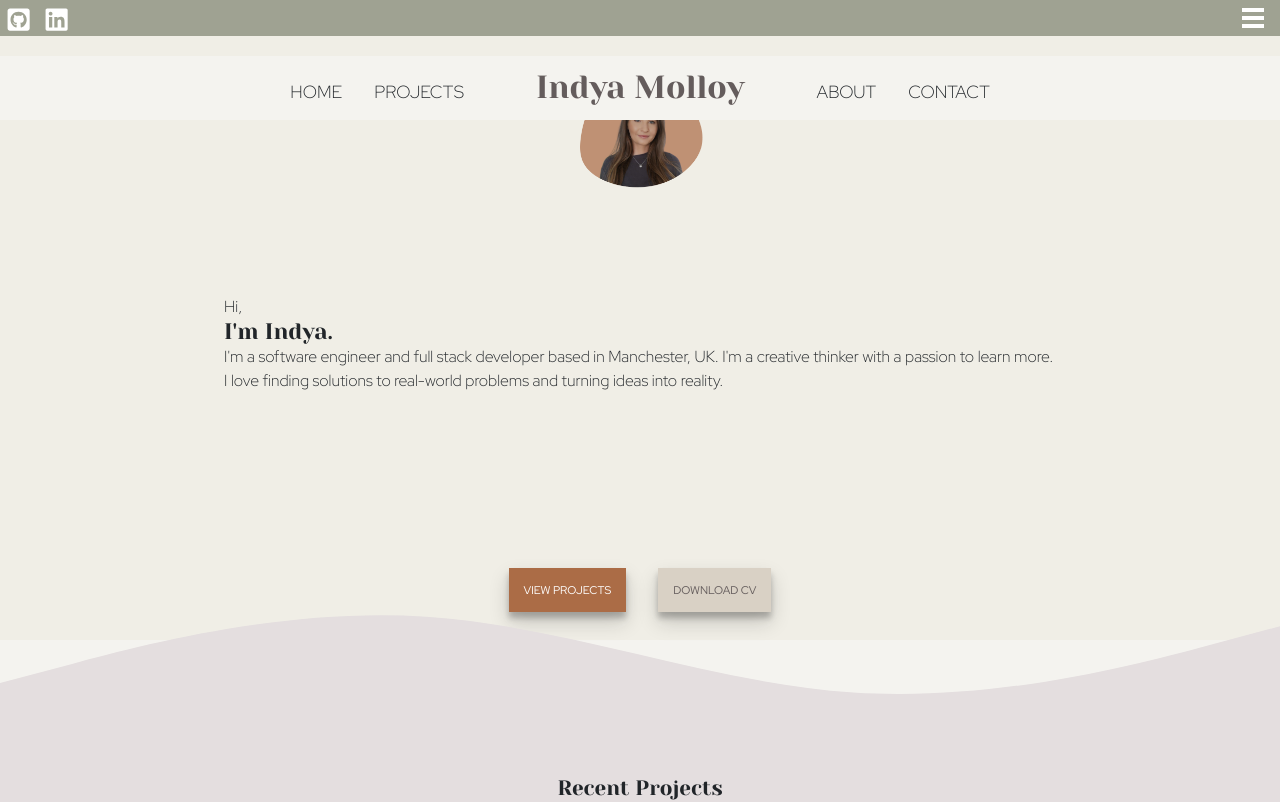
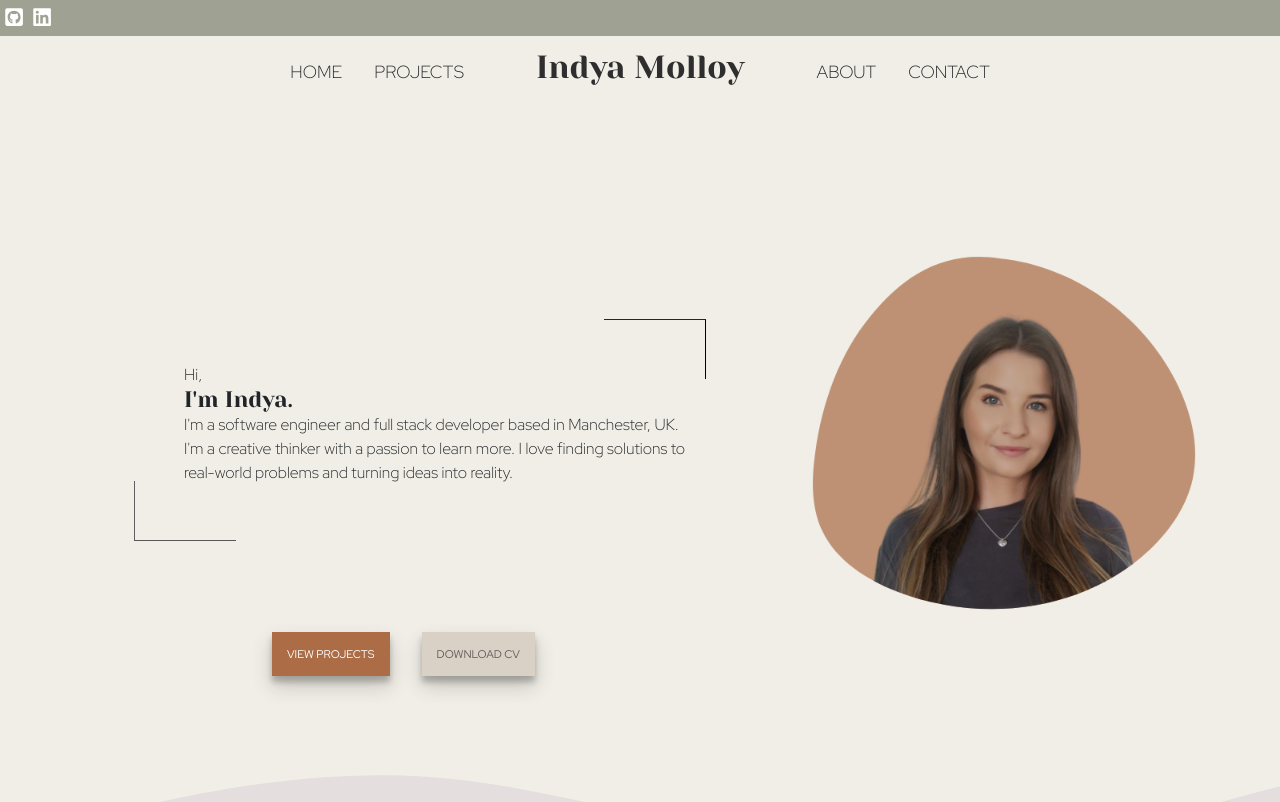
Before and after one commit to indyamolloy/Portfolio, a React (Create React App) app: page / in a window 1280 px wide. Shown: the top 802 px of the page. Built offline with nearby package versions, Linux system fonts and the light colour scheme; a web font is replaced by a local one.

Commit message:
mobile responsive finsihed

```diff
--- a/src/app.css
+++ b/src/app.css
@@ -4,7 +4,7 @@ body {
   padding: 0;
   /* overflow-x: hidden; */
 
-  background-color: #f4f3ef;
+  background-color: #f0eee6;
 }
 
 html,
--- a/src/components/Contact/Contact.js
+++ b/src/components/Contact/Contact.js
@@ -16,7 +16,7 @@ function Contact() {
         ></path>
       </svg>
       <h2 className={css.heading}>Contact</h2>
-      <div className={css.followContainer}>
+      {/* <div className={css.followContainer}>
         <button className={css.followButton} type="button">
           Connect on LinkedIn
         </button>
@@ -24,7 +24,7 @@ function Contact() {
         <button className={css.followButton} type="button">
           Follow on Github
         </button>
-      </div>
+      </div> */}
       <div className={css.formContainer}>
         <form method="POST" name="contactform" className="contactForm">
           <input type="hidden" name="form-name" value="contactForm" />
--- a/src/components/Contact/contact.module.css
+++ b/src/components/Contact/contact.module.css
@@ -18,7 +18,7 @@
 }
 
 .formContainer {
-  margin-top: 30vh;
+  margin-top: 20vh;
   width: 20%;
   height: 50%;
   position: relative;
@@ -82,7 +82,7 @@
 
 .wave {
   position: absolute;
-  top: -10vh;
+  top: -12vh;
   width: 100%;
 }
 
--- a/src/components/Hamburger/Hamburger.js
+++ b/src/components/Hamburger/Hamburger.js
@@ -1,21 +1,34 @@
 import { slide as Menu } from "react-burger-menu";
+import { Link } from "react-scroll";
 import "./styles.css";
 
 function Hamburger(props) {
   return (
     <Menu right>
-      <a className="menu-item" href="#home">
-        Home
-      </a>
-      <a className="menu-item" href="#projects">
-        Projects
-      </a>
-      <a className="menu-item" href="#about">
-        About
-      </a>
-      <a className="menu-item" href="#contact">
-        Contact
-      </a>
+      <Link to="home" activeClass="active" className="menu-item">
+        HOME
+      </Link>
+      <Link
+        to="projects"
+        activeClass="active"
+        spy={true}
+        className="menu-item"
+        offset={-220}
+      >
+        PROJECTS
+      </Link>
+      <Link
+        to="about"
+        activeClass="active"
+        spy={true}
+        className="menu-item"
+        offset={-100}
+      >
+        ABOUT
+      </Link>
+      <Link to="contact" activeClass="active" spy={true} className="menu-item">
+        CONTACT
+      </Link>
     </Menu>
   );
 }
--- a/src/components/Hamburger/styles.css
+++ b/src/components/Hamburger/styles.css
@@ -79,3 +79,9 @@
 .bm-item:hover {
   color: #ffffff;
 }
+
+@media screen and (min-width: 800px) {
+  .bm-burger-button {
+    visibility: hidden;
+  }
+}
--- a/src/components/Home/home.module.css
+++ b/src/components/Home/home.module.css
@@ -32,9 +32,33 @@ html {
 }
 
 .intro {
-  width: 65%;
+  width: 60%;
   margin: 0 auto;
   padding-top: 8vh;
+}
+
+.intro:after {
+  display: block;
+  content: "";
+  width: 20%;
+  height: 30%;
+  position: absolute;
+  top: 20px;
+  right: -10px;
+  border-top: 1px solid rgb(38, 38, 38);
+  border-right: 1px solid rgb(0, 0, 0);
+}
+
+.intro:before {
+  display: block;
+  content: "";
+  width: 20%;
+  height: 30%;
+  position: absolute;
+  bottom: -40px;
+  left: -50px;
+  border-bottom: 1px solid rgb(87, 87, 87);
+  border-left: 1px solid rgb(96, 96, 96);
 }
 
 .name {
@@ -76,7 +100,7 @@ html {
 
 .buttons {
   position: absolute;
-  top: 72vh;
+  top: 65vh;
   margin: 0 auto;
 }
 
@@ -108,7 +132,6 @@ html {
 }
 
 .projectsButton:visited {
-  color: rgba(0, 0, 0, 0.19);
   text-decoration: none;
 }
 
@@ -144,3 +167,60 @@ html {
     padding: 1.5vh;
   }
 } */
+
+@media screen and (min-width: 800px) {
+  .img {
+    position: absolute;
+    height: 50%;
+    width: auto;
+    margin: 0 auto;
+    top: 28vh;
+    right: 10vh;
+  }
+  .intro {
+    position: relative;
+    width: 40%;
+    padding-top: 8vh;
+    left: -25vh;
+  }
+
+  .wave {
+    position: absolute;
+    bottom: -16vh;
+    width: 100%;
+  }
+
+  .homeContainer {
+    /* background-color: black;
+  font-family: "Open Sans", sans-serif;
+  color: white;
+  width: 100vh; */
+    position: relative;
+
+    background-color: #f0eee6;
+
+    width: 100%;
+    height: 100vh;
+    display: inline-flex;
+    justify-content: center;
+    align-items: center;
+
+    padding-bottom: 0;
+    margin-bottom: 0;
+  }
+  .buttons {
+    position: absolute;
+    top: 80vh;
+    left: 20%;
+    width: 40%;
+  }
+}
+
+@media screen and (max-width: 800px) {
+  .intro:after {
+    display: none;
+  }
+  .intro:before {
+    display: none;
+  }
+}
--- a/src/components/Navbar/Navbar.js
+++ b/src/components/Navbar/Navbar.js
@@ -13,7 +13,6 @@ function Navbar() {
             to="home"
             activeClass="active"
             spy={true}
-            smooth={true}
             className={(css.navbarLinks, css.link)}
           >
             HOME
@@ -22,7 +21,6 @@ function Navbar() {
             to="projects"
             activeClass="active"
             spy={true}
-            smooth={true}
             className={(css.navbarLinks, css.link)}
             offset={-220}
           >
@@ -33,7 +31,6 @@ function Navbar() {
             to="about"
             activeClass="active"
             spy={true}
-            smooth={true}
             className={(css.navbarLinks, css.link)}
             offset={-100}
           >
@@ -43,7 +40,6 @@ function Navbar() {
             to="contact"
             activeClass="active"
             spy={true}
-            smooth={true}
             className={(css.navbarLinks, css.link)}
           >
             CONTACT
--- a/src/components/Navbar/navbar.module.css
+++ b/src/components/Navbar/navbar.module.css
@@ -1,7 +1,7 @@
 @import url("https://fonts.googleapis.com/css2?family=Red+Hat+Display:wght@300&family=Rozha+One&family=Yeseva+One&display=swap");
 
 .navbarContainer {
-  background-color: #f4f3ef;
+  background-color: #f0eee6;
   display: inline-flex;
   justify-content: center;
   align-items: center;
@@ -16,7 +16,7 @@
   /* border-bottom: white 0.8px solid; */
 }
 .link {
-  color: rgb(100, 92, 92);
+  color: rgb(46, 46, 46);
   font-size: 1.1em;
   font-family: "Red Hat Display", sans-serif;
   font-weight: 100;
@@ -24,7 +24,6 @@
 }
 
 .link:hover {
-  color: pink;
   cursor: pointer;
 }
 .navbarLinks {
@@ -40,10 +39,9 @@
   position: relative;
   font-weight: 100;
   padding: 7vh;
-  color: rgb(100, 92, 92);
+  color: rgb(46, 46, 46);
   margin-top: 3vh;
 }
-
 
 @media screen and (max-width: 800px) {
   .navbarContainer {
@@ -57,5 +55,12 @@
     text-align: center;
     transition: 0.3s;
     box-shadow: 0 10px 27px rgba(0, 0, 0, 0.05);
+    visibility: hidden;
   }
 }
+
+@media screen and (min-width: 800px) {
+  .navbarContainer {
+    top: 4.5vh;
+  }
+}
--- a/src/components/Projects/projectCard.module.css
+++ b/src/components/Projects/projectCard.module.css
@@ -2,7 +2,7 @@
 
 .container {
   position: relative;
-  margin: 2vh;
+  margin: 5vh;
   background-color: #fafafa;
 
   box-shadow: rgba(50, 50, 93, 0.25) 0px 13px 27px -5px,
@@ -11,12 +11,17 @@
   justify-content: flex-end;
   border-radius: 2px;
   max-width: 90%;
-  max-width: 90%;
-
+  width: 90vw;
+  max-width: 500px;
+  transition: all 0.2s ease-in-out;
   /* width: 100%;
   height: 100%;
   padding: 0;
   margin: 0; */
+}
+
+.container:hover {
+  transform: scale(1.1);
 }
 
 .image {
--- a/src/components/Projects/projects.module.css
+++ b/src/components/Projects/projects.module.css
@@ -9,7 +9,6 @@
 .flexContainer {
   position: relative;
   background-color: #e4dedf;
-
   color: black;
   display: flex;
   justify-content: space-around;
--- a/src/components/TopNav/topnav.module.css
+++ b/src/components/TopNav/topnav.module.css
@@ -1,7 +1,10 @@
 .socialIcon {
-  font-size: 2.5ch;
+  font-size: 2ch;
   color: white;
-  margin: 0.8vh;
+  margin: 0.5vh;
+  margin-top: 0;
+
+  max-height: 4ch;
 }
 .socialIcon:hover {
   color: white;
@@ -12,9 +15,11 @@
   justify-content: flex-start;
   align-items: center;
   width: 100%;
+  height: 4.5vh;
   /* height: 7vh; */
-  height: 4.5vh;
+
   margin: 0;
   position: fixed;
   z-index: 3;
+  box-shadow: 0px 1px 10px #999;
 }
```
